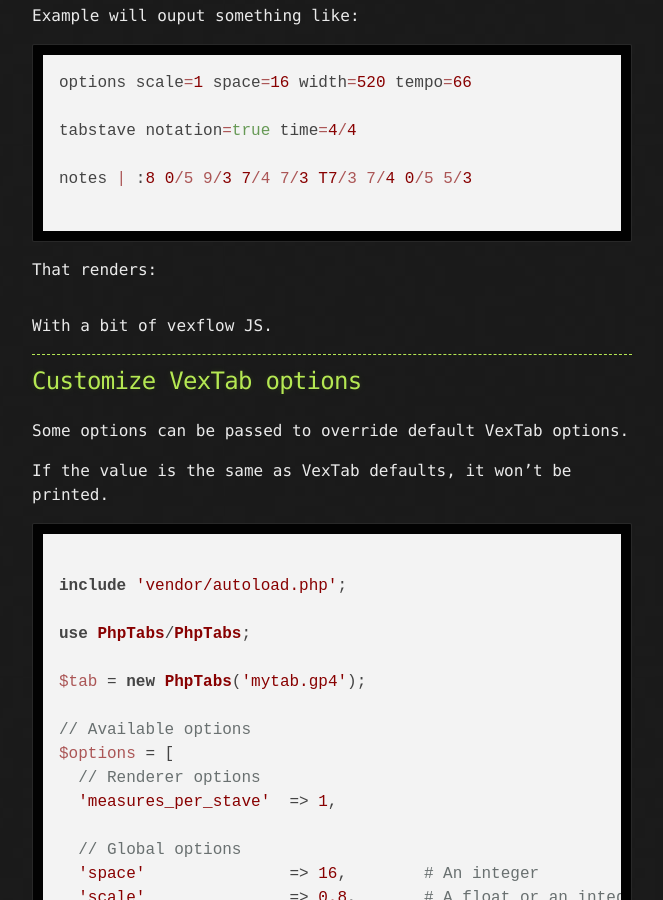
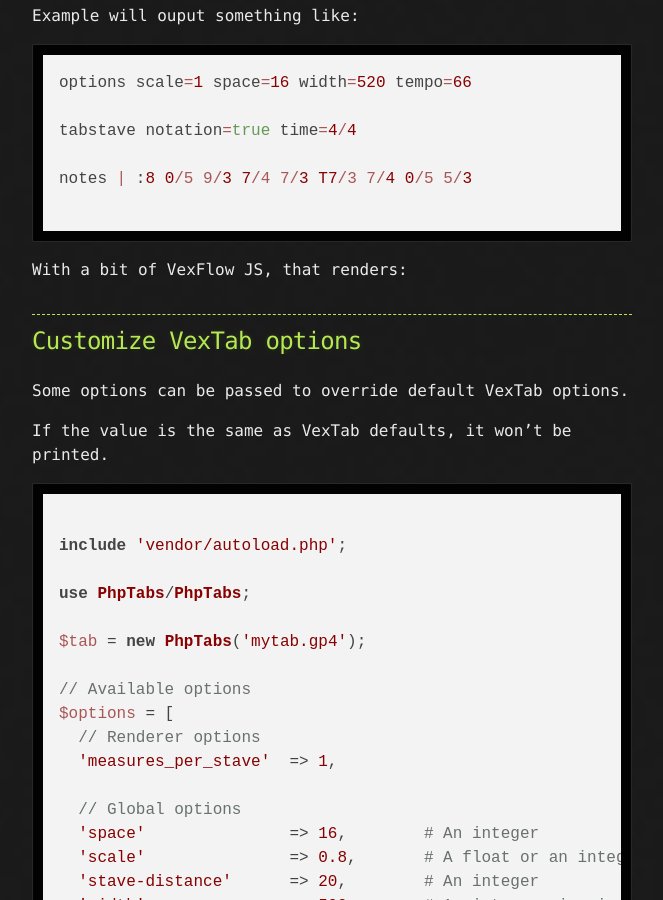
Before and after one commit to stdtabs/stdtabs.github.io, a Jekyll site: the page built from docs/api-renderer.vextab.md, in a window 1280 px wide and 900 px high, scrolled down 919 px. Shown: the whole window, without its empty margins (308-971 px from the left). Built offline with Jekyll 4.4.1, drawn with Linux system fonts in a browser that asks for light colours; nearby versions of some CDN libraries; a script that is not in the unit is left out.

````diff
--- a/docs/api-renderer.vextab.md
+++ b/docs/api-renderer.vextab.md
@@ -45,11 +47,9 @@ notes | :8 0/5 9/3 7/4 7/3 T7/3 7/4 0/5 5/3
 
 ```
 
-That renders:
+With a bit of VexFlow JS, that renders:
 
 {% include_relative examples/_example01.html %}
-
-With a bit of vexflow JS.
 
 ------------------------------------------------------------------------
 
````
Also changed, not shown: other parts of docs/api-renderer.vextab.md (+2 -0 lines).
